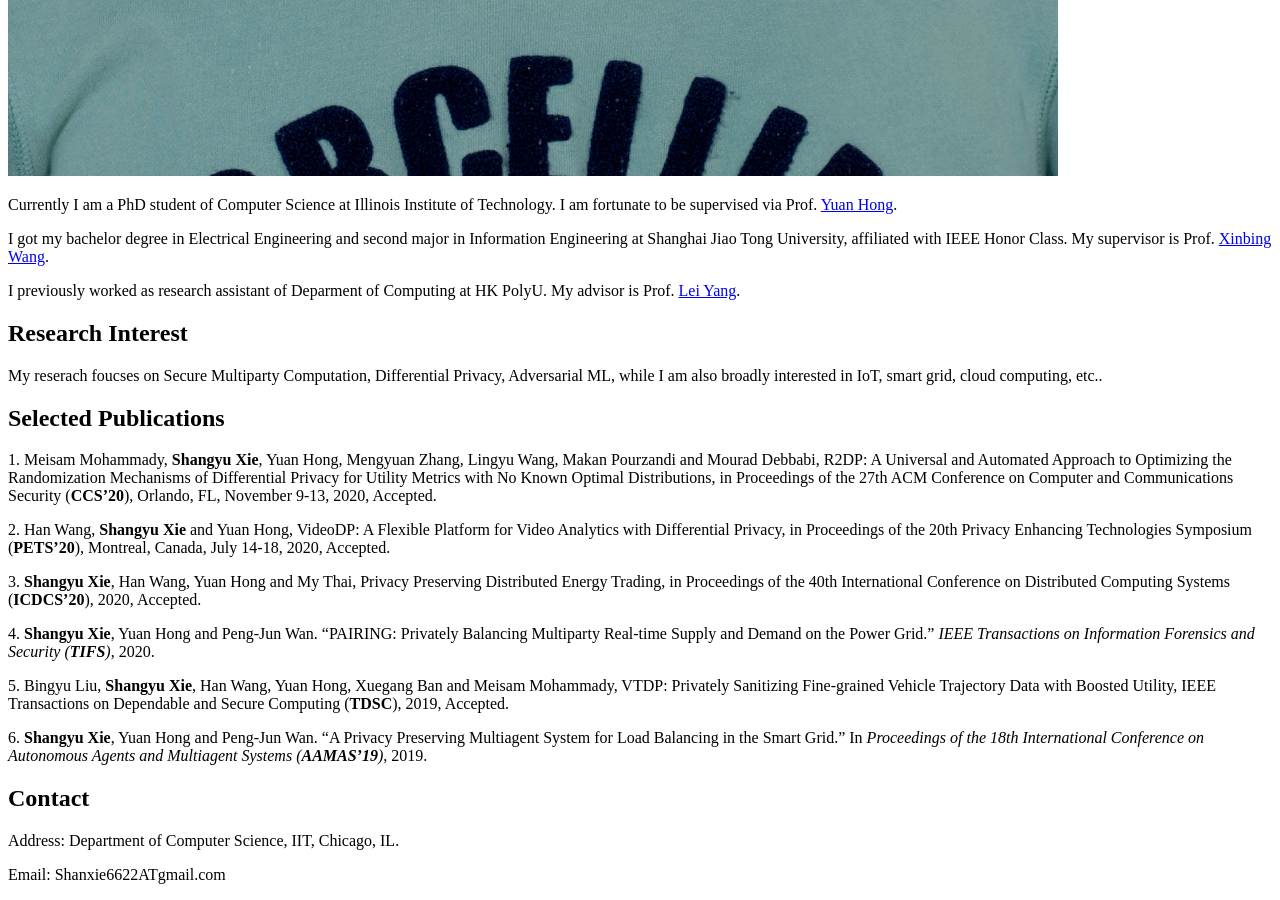
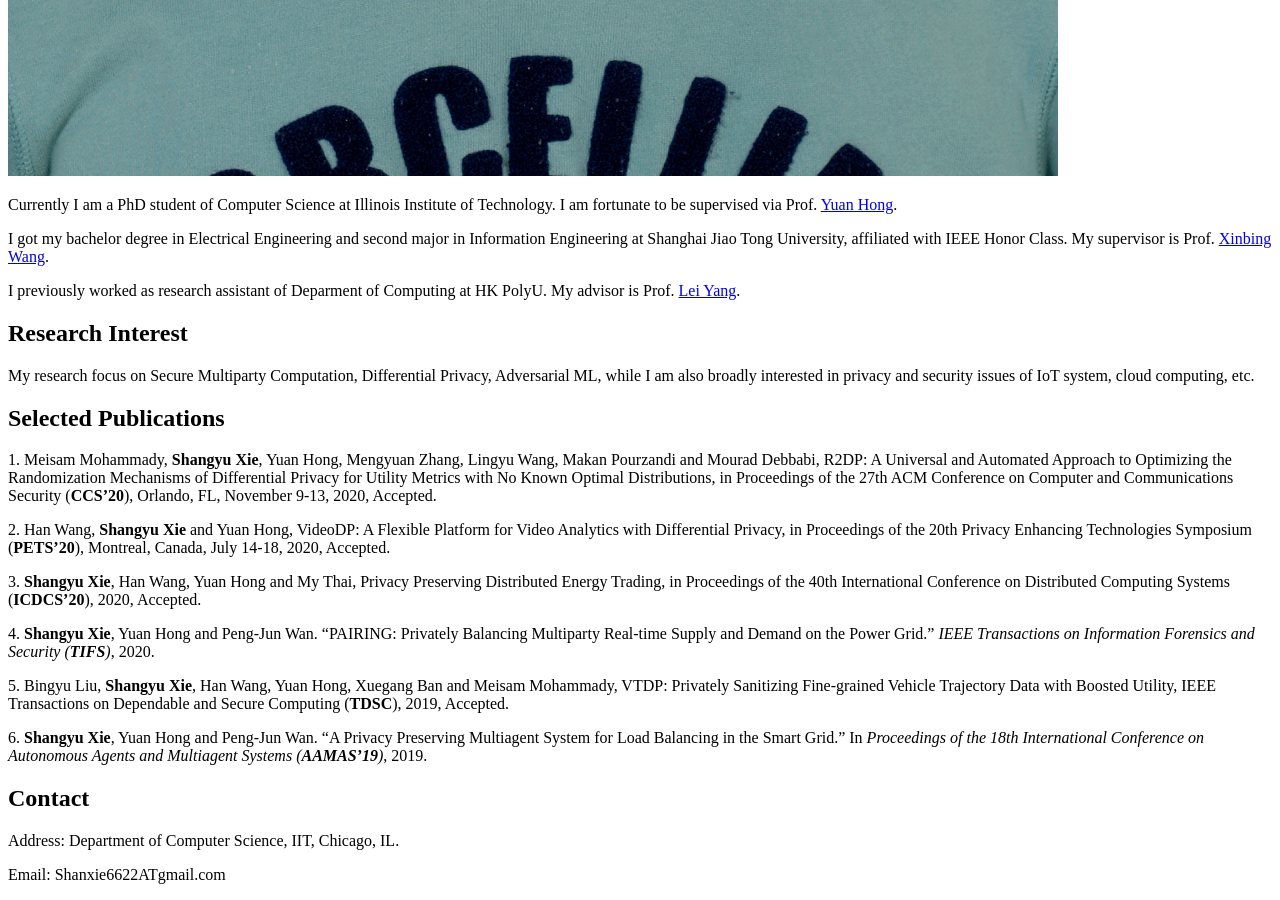
Before and after one commit to songwellxie/songwellxie.github.io, a Jekyll site: the page built from index.md, in a window 1280 px wide and 900 px high, scrolled down 1505 px. Built offline with Jekyll 4.4.1, drawn with Linux system fonts in a browser that asks for light colours; our own code applies the rules of GitHub Pages for plain Markdown files.

Commit message:
Update index.md

```diff
--- a/index.md
+++ b/index.md
@@ -14,7 +14,7 @@ I previously worked as research assistant of Deparment of Computing at HK PolyU.
 
 ## Research Interest
 
-My reserach foucses on Secure Multiparty Computation, Differential Privacy, Adversarial ML, while I am also broadly interested in IoT, smart grid, cloud computing, etc..
+My research focus on Secure Multiparty Computation, Differential Privacy, Adversarial ML, while I am also broadly interested in privacy and security issues of IoT system, cloud computing, etc.
 
 ## Selected Publications
 
```
